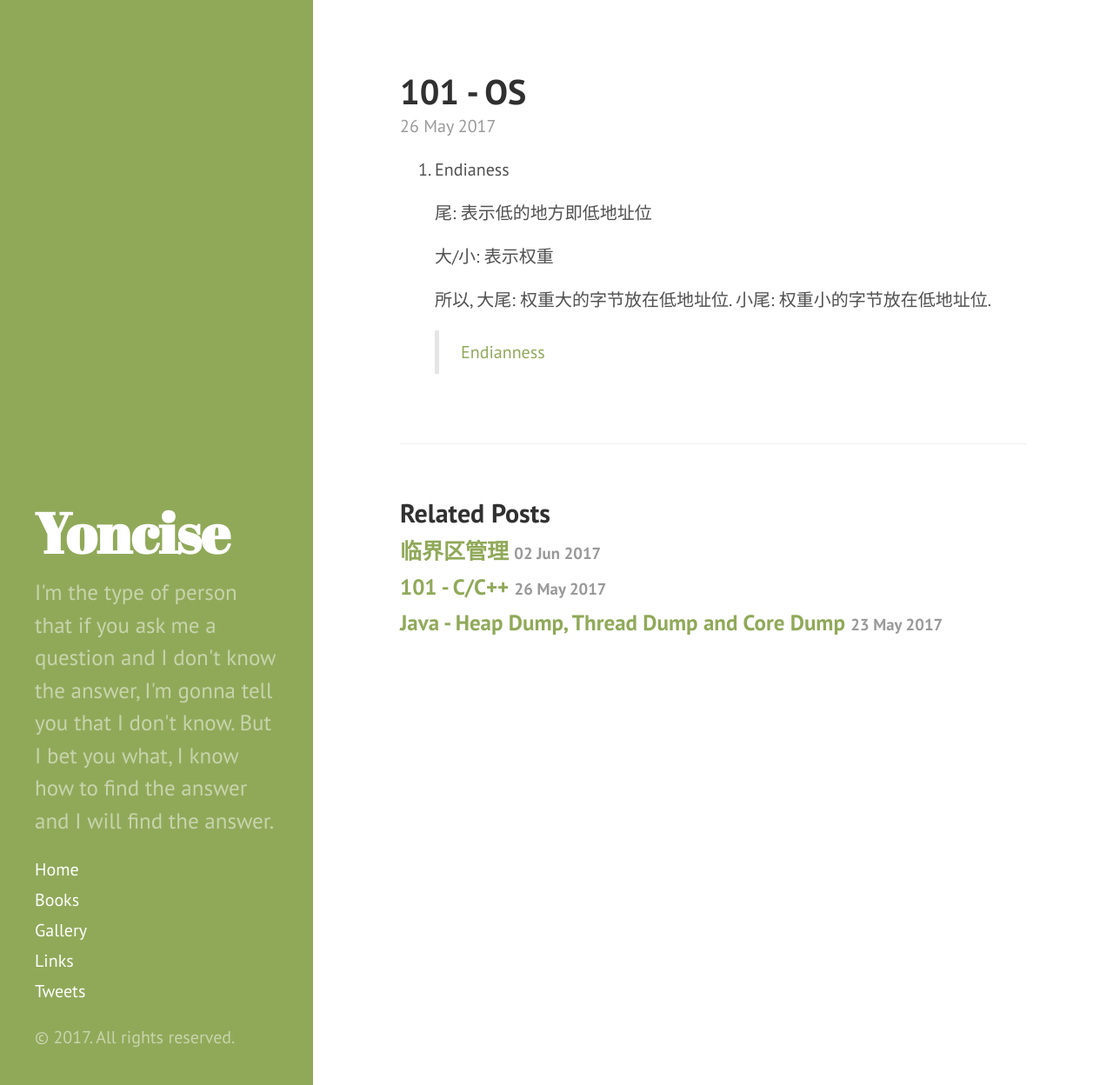
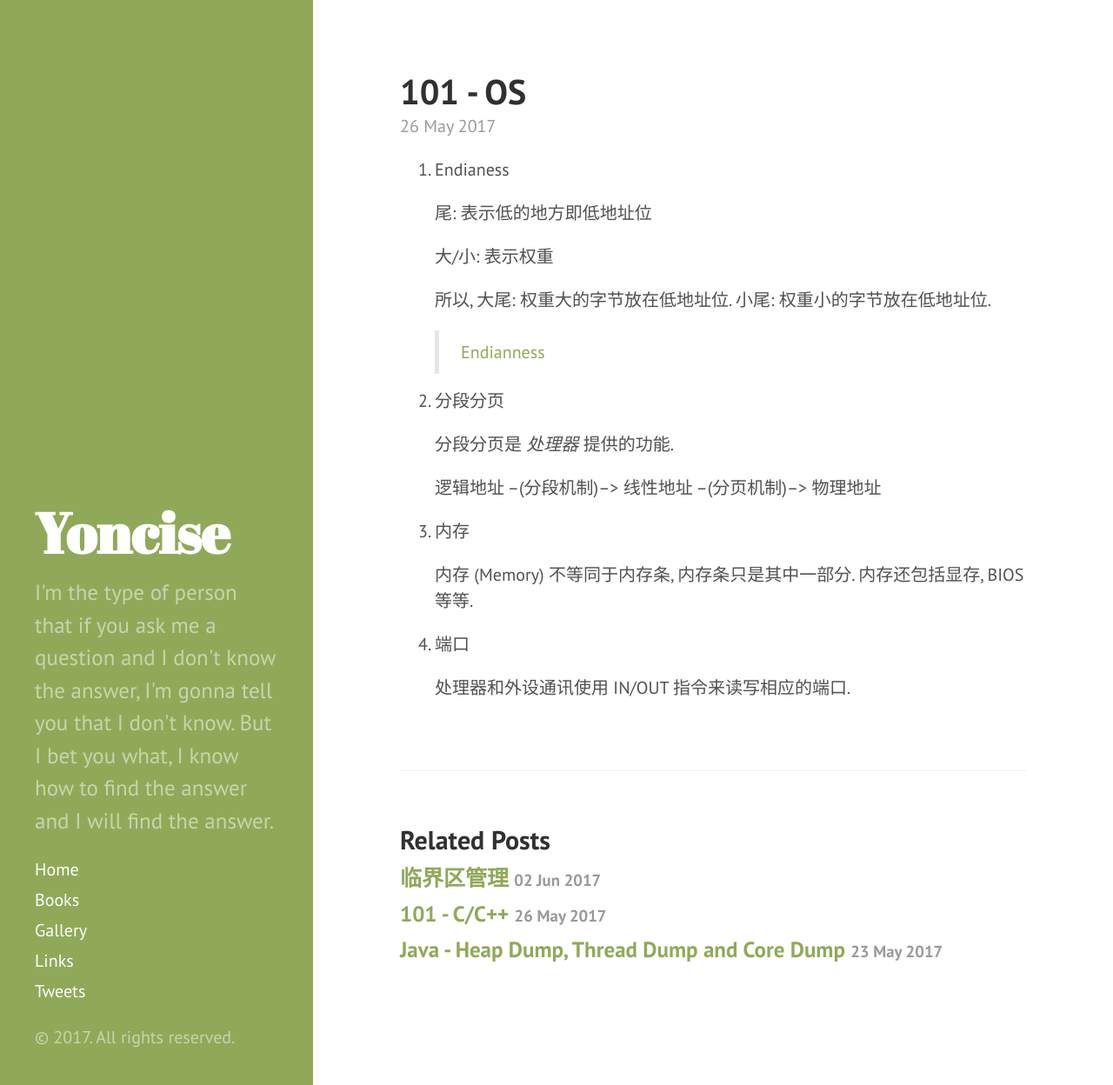
Before and after one commit to yoncise/yoncise.github.io, a Jekyll site: the page built from _posts/2017-05-26-101-OS.md, in a window 1280 px wide and 1248 px high. Shown: the whole window at 87% size. Built offline with Jekyll 4.4.1, drawn with Linux system fonts in a browser that asks for light colours.

Commit message:
os: memory, in/out

```diff
--- a/_posts/2017-05-26-101-OS.md
+++ b/_posts/2017-05-26-101-OS.md
@@ -13,3 +13,18 @@ permalink: /101-OS
     所以, 大尾: 权重大的字节放在低地址位. 小尾: 权重小的字节放在低地址位.
 
     > [Endianness](https://en.wikipedia.org/wiki/Endiannes)
+
+2. 分段分页
+
+    分段分页是 *处理器* 提供的功能.
+
+    逻辑地址 --(分段机制)--> 线性地址 --(分页机制)--> 物理地址
+
+
+3. 内存
+
+    内存 (Memory) 不等同于内存条, 内存条只是其中一部分. 内存还包括显存, BIOS 等等.
+
+4. 端口
+
+    处理器和外设通讯使用 IN/OUT 指令来读写相应的端口.
```
